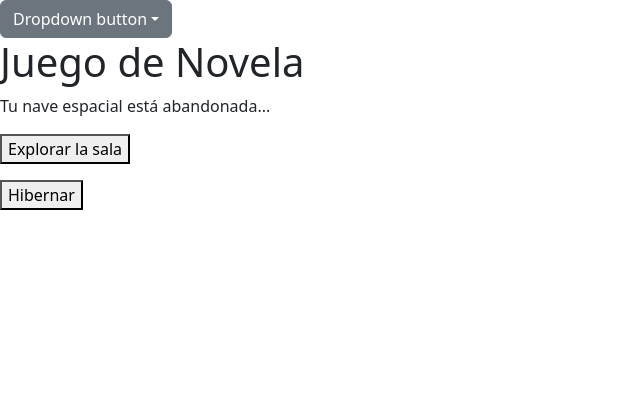
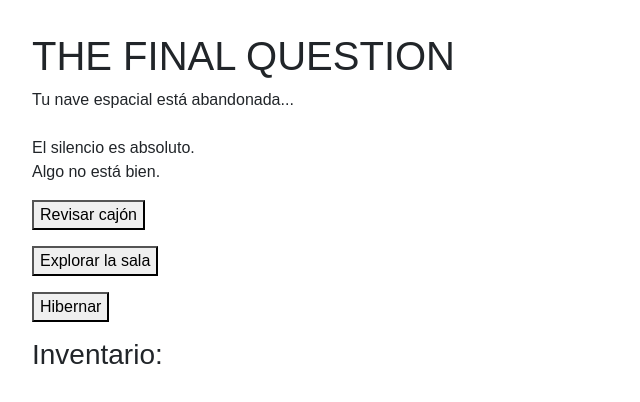
Before and after one commit to KeylorCalderon/final-question-interactive-text-game, a React (Vite) app: page / in a window 1280 px wide. Shown: the top 402 px of the page, without its empty margins (0-640 px from the left). Built offline with nearby package versions, Linux system fonts and the light colour scheme.

Commit message:
Basic logic completed

```diff
--- a/src/App.jsx
+++ b/src/App.jsx
@@ -1,34 +1,83 @@
-import { useState } from "react";
+import { useState, useEffect } from "react";
 import { scenes } from "./data";
-import OptionSelector from "./components/OptionSelector";
+import Choices from "./components/Choices";
+import History from "./components/History";
 
 function App() {
   const [currentScene, setCurrentScene] = useState(1);
+  const [inventory, setInventory] = useState([]);
+  const [usedChoices, setUsedChoices] = useState([]);
+  const [history, setHistory] = useState([]);
+
+  //Inicializa la historia
+  useEffect(() => {
+    const firstScene = scenes[1];
+    setHistory([{ type: "scene", text: firstScene.text }]);
+  }, []);
+
+  const handleChoice = (choice) => {
+    //Agrega decisión al historial
+    setHistory((prev) => [...prev, { type: "choice", text: choice.text }]);
+
+    //Da un item
+    if (choice.givesItem) {
+      if (!inventory.includes(choice.givesItem)) {
+        setInventory((prev) => [...prev, choice.givesItem]);
+      }
+
+      if (choice.id) {
+        setUsedChoices((prev) => [...prev, choice.id]);
+      }
+
+      setHistory((prev) => [
+        ...prev,
+        { type: "scene", text: "Has obtenido: " + choice.givesItem },
+      ]);
+
+      return;
+    }
+
+    //Consume el item
+    if (choice.consumesItem) {
+      setInventory((prev) =>
+        prev.filter((item) => item !== choice.consumesItem),
+      );
+    }
+
+    //Avanza a la siguiente scene
+    const nextScene = scenes[choice.next];
+    setCurrentScene(choice.next);
+
+    setHistory((prev) => [...prev, { type: "scene", text: nextScene.text }]);
+  };
 
   const scene = scenes[currentScene];
 
+  const visibleChoices = scene.choices.filter(
+    (choice) => !usedChoices.includes(choice.id),
+  );
+
   return (
-    <>
-      <div>
-        <OptionSelector />
-      </div>
+    <div style={{ padding: "2rem", fontFamily: "sans-serif" }}>
+      <h1>THE FINAL QUESTION</h1>
 
-      <h1>Juego de Novela</h1>
+      <History history={history} />
 
-      <p>{scene.text}</p>
+      <Choices
+        choices={visibleChoices}
+        onSelect={handleChoice}
+        inventory={inventory}
+      />
 
       <div>
-        {scene.choices.map((choice, index) => (
-          <button
-            key={index}
-            onClick={() => setCurrentScene(choice.next)}
-            style={{ display: "block", margin: "1rem 0" }}
-          >
-            {choice.text}
-          </button>
-        ))}
+        <h3>Inventario:</h3>
+        <ul>
+          {inventory.map((item, index) => (
+            <li key={index}>{item}</li>
+          ))}
+        </ul>
       </div>
-    </>
+    </div>
   );
 }
 
--- /dev/null
+++ b/src/components/Choices.jsx
@@ -0,0 +1,28 @@
+function Choices({ choices, onSelect, inventory }) {
+  if (!choices.length) {
+    return <p></p>;
+  }
+
+  return (
+    <div>
+      {choices.map((choice, index) => {
+        const isLocked =
+          choice.requiresItem && !inventory.includes(choice.requiresItem);
+
+        return (
+          <button
+            key={index}
+            onClick={() => onSelect(choice)}
+            disabled={isLocked}
+            style={{ display: "block", margin: "1rem 0" }}
+          >
+            {choice.text}
+            {isLocked && ` (necesitas ${choice.requiresItem})`}
+          </button>
+        );
+      })}
+    </div>
+  );
+}
+
+export default Choices;
--- /dev/null
+++ b/src/components/History.jsx
@@ -0,0 +1,34 @@
+import { useEffect, useRef } from "react";
+import TypingText from "./TypingText";
+
+function History({ history }) {
+  const bottomRef = useRef(null);
+
+  useEffect(() => {
+    bottomRef.current?.scrollIntoView({ behavior: "smooth" });
+  }, [history]);
+
+  return (
+    <div>
+      {history.map((entry, index) => {
+        const isLast = index === history.length - 1;
+
+        return (
+          <p key={index}>
+            {entry.type === "choice" ? (
+              `> ${entry.text}`
+            ) : isLast ? (
+              <TypingText text={entry.text} />
+            ) : (
+              <span style={{ whiteSpace: "pre-line" }}>{entry.text}</span>
+            )}
+          </p>
+        );
+      })}
+
+      <div ref={bottomRef} />
+    </div>
+  );
+}
+
+export default History;
--- /dev/null
+++ b/src/components/Scene.jsx
@@ -0,0 +1,5 @@
+function Scene({ text }) {
+  return <p>{text}</p>;
+}
+
+export default Scene;
--- /dev/null
+++ b/src/components/TypingText.jsx
@@ -0,0 +1,29 @@
+import { useState, useEffect, useRef } from "react";
+
+function TypingText({ text, speed = 40 }) {
+  const [displayedText, setDisplayedText] = useState("");
+  const indexRef = useRef(0);
+
+  useEffect(() => {
+    setDisplayedText("");
+    indexRef.current = 0;
+
+    const interval = setInterval(() => {
+      if (indexRef.current < text.length) {
+        const char = text[indexRef.current];
+
+        setDisplayedText((prev) => prev + char);
+
+        indexRef.current += 1;
+      } else {
+        clearInterval(interval);
+      }
+    }, speed);
+
+    return () => clearInterval(interval);
+  }, [text, speed]);
+
+  return <span style={{ whiteSpace: "pre-line" }}>{displayedText}</span>;
+}
+
+export default TypingText;
--- a/src/data.js
+++ b/src/data.js
@@ -1,8 +1,14 @@
 export const scenes = {
   1: {
     id: 1,
-    text: "Tu nave espacial está abandonada...",
+    text: "Tu nave espacial está abandonada...\n\nEl silencio es absoluto.\nAlgo no está bien.",
     choices: [
+      {
+        text: "Revisar cajón",
+        next: 1,
+        givesItem: "llave",
+        id: "cajon"
+      },
       { text: "Explorar la sala", next: 2 },
       { text: "Hibernar", next: 3 }
     ]
@@ -12,7 +18,13 @@ export const scenes = {
     text: "Encuentras una computadora vieja...",
     choices: [
       { text: "Encenderla", next: 4 },
-      { text: "Ignorarla", next: 3 }
+      { text: "Ignorarla", next: 3 },
+      {
+        text: "Abrir la puerta",
+        next: 4,
+        requiresItem: "llave",
+        consumesItem: "llave"
+      }
     ]
   },
   3: {
```
